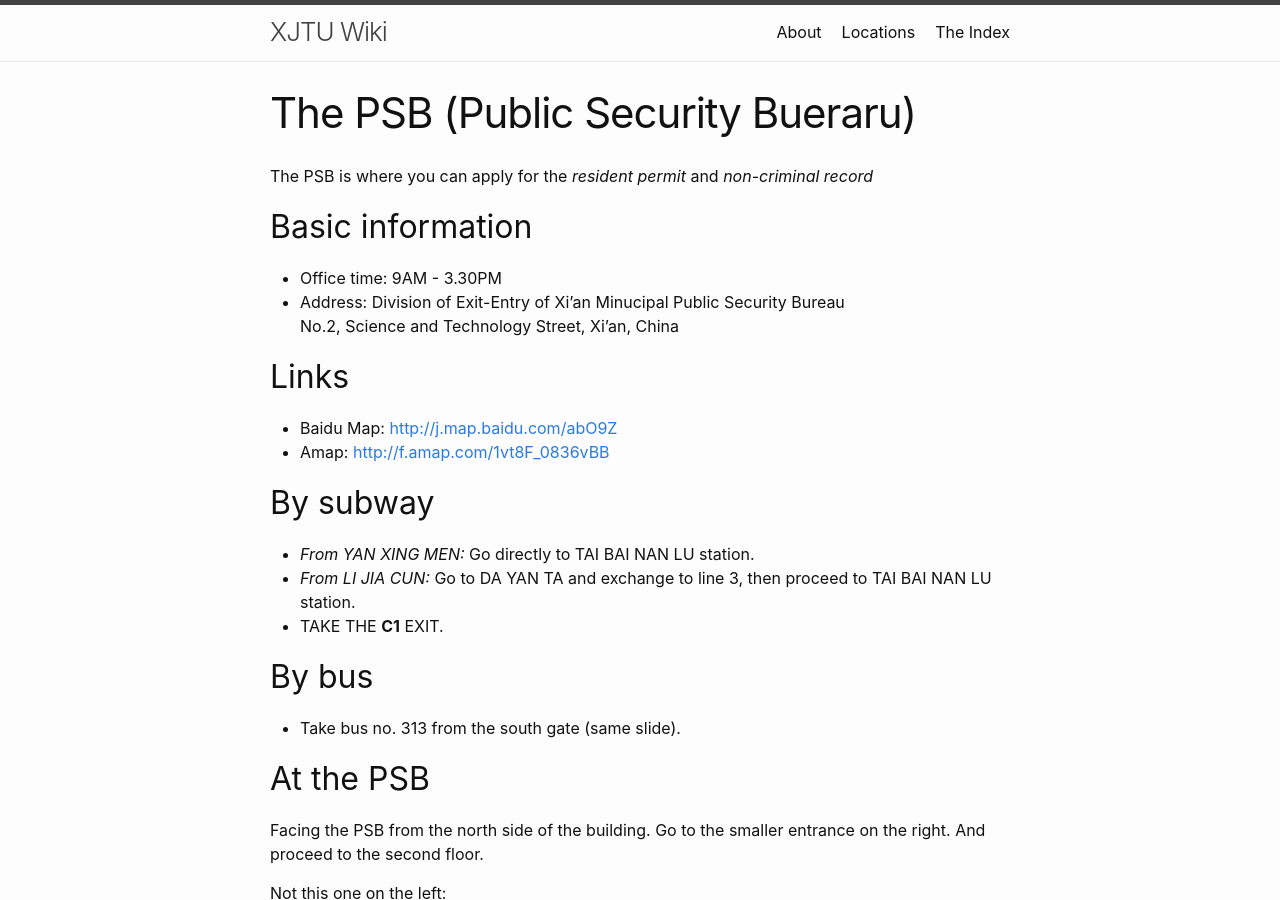
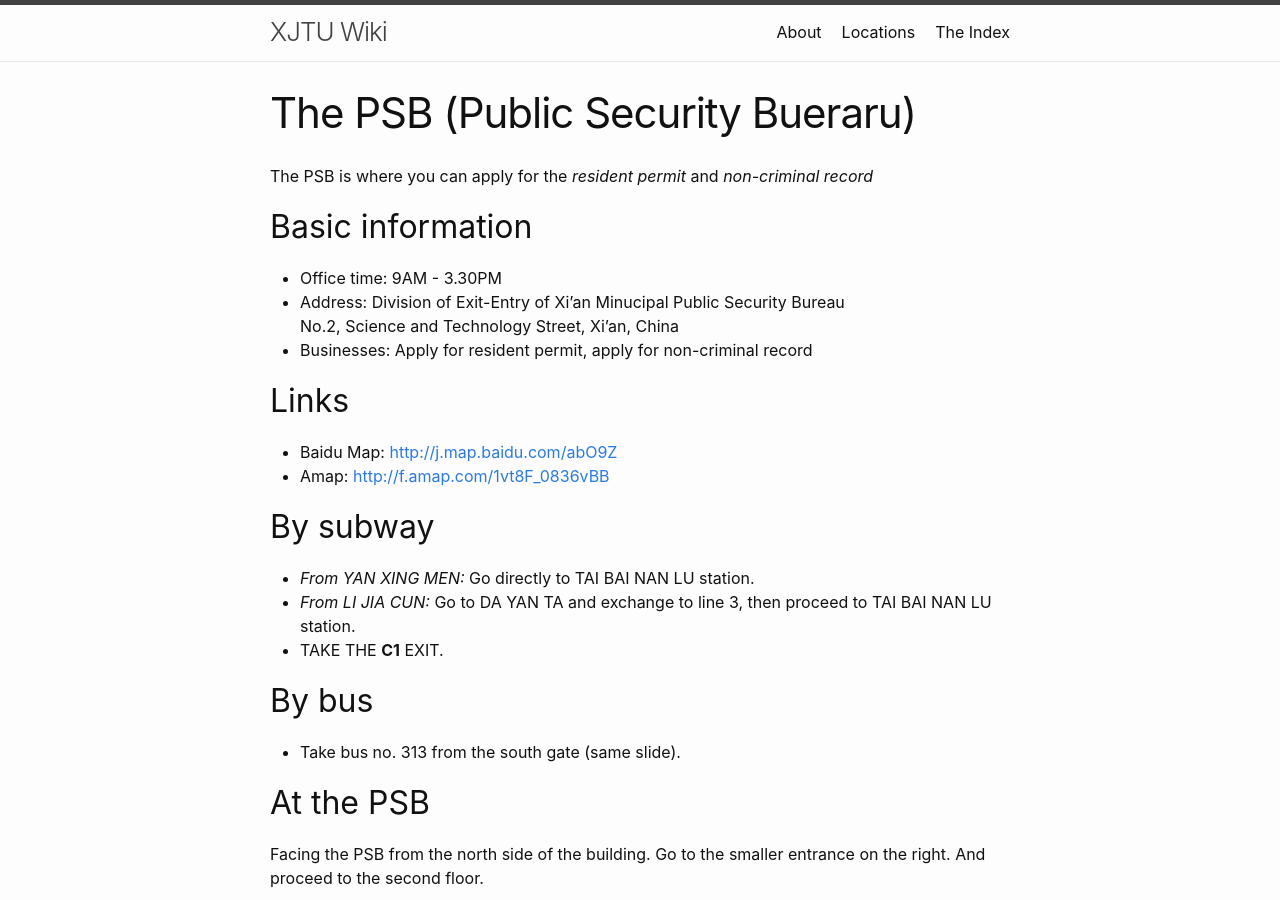
Before and after one commit to xjtu-wiki/xjtu-wiki.github.io, a Jekyll site: the page built from _locations/the-psb.md, in a window 1280 px wide and 900 px high. Built offline with Jekyll 4.4.1, drawn with Linux system fonts in a browser that asks for light colours; comment, search, counter and statistics services are not loaded.

Commit message:
Routine info update

```diff
--- a/_locations/the-psb.md
+++ b/_locations/the-psb.md
@@ -8,6 +8,7 @@ The PSB is where you can apply for the *resident permit* and *non-criminal recor
 * Office time: 9AM - 3.30PM
 * Address: Division of Exit-Entry of Xi'an Minucipal Public Security Bureau <br />
   No.2, Science and Technology Street, Xi'an, China
+* Businesses: Apply for resident permit, apply for non-criminal record
 
 ## Links
 * Baidu Map: [http://j.map.baidu.com/abO9Z](http://j.map.baidu.com/abO9Z)
```
Also changed, not shown: _guidelines/new-comers.md (+0 -1 lines).
